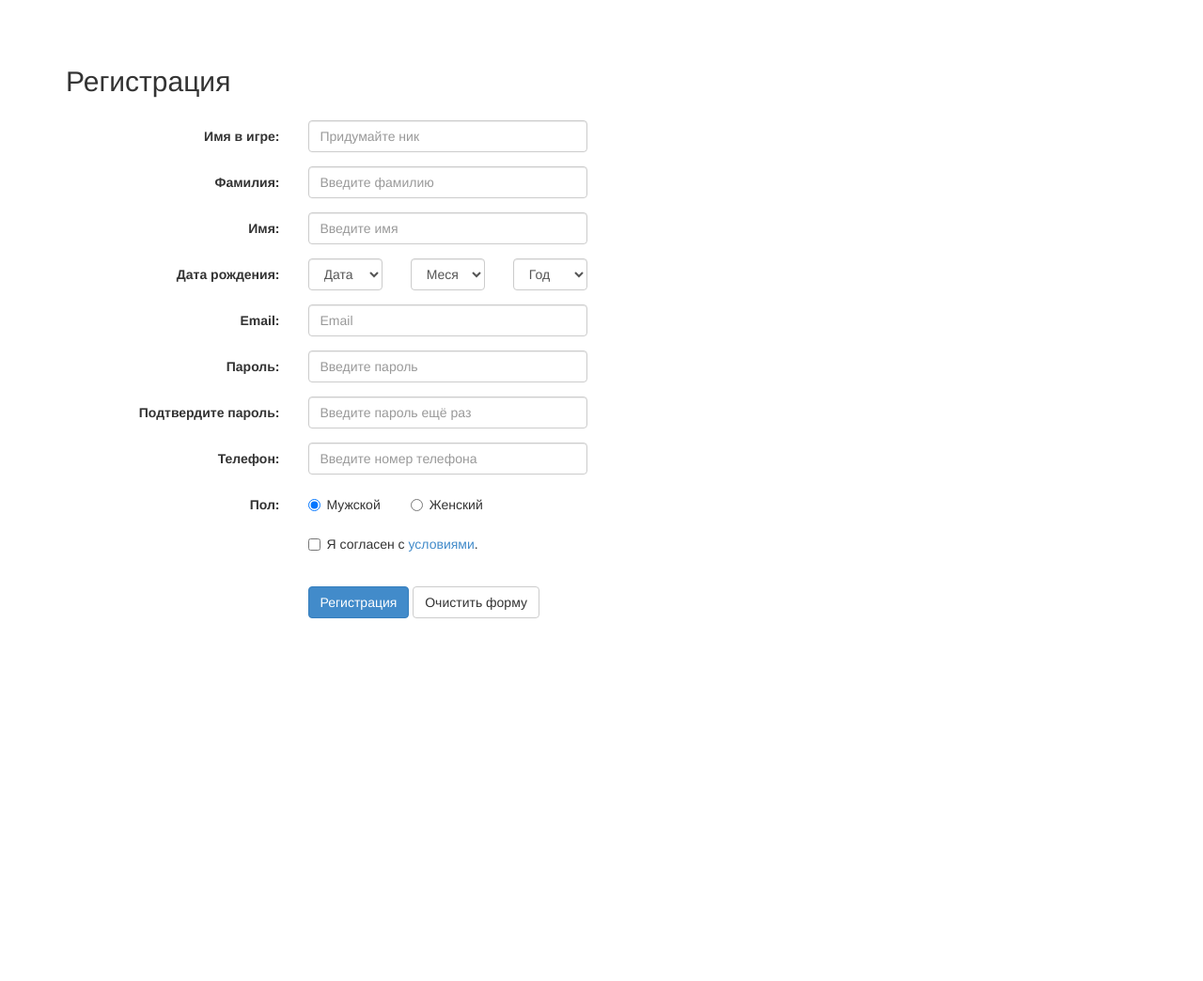
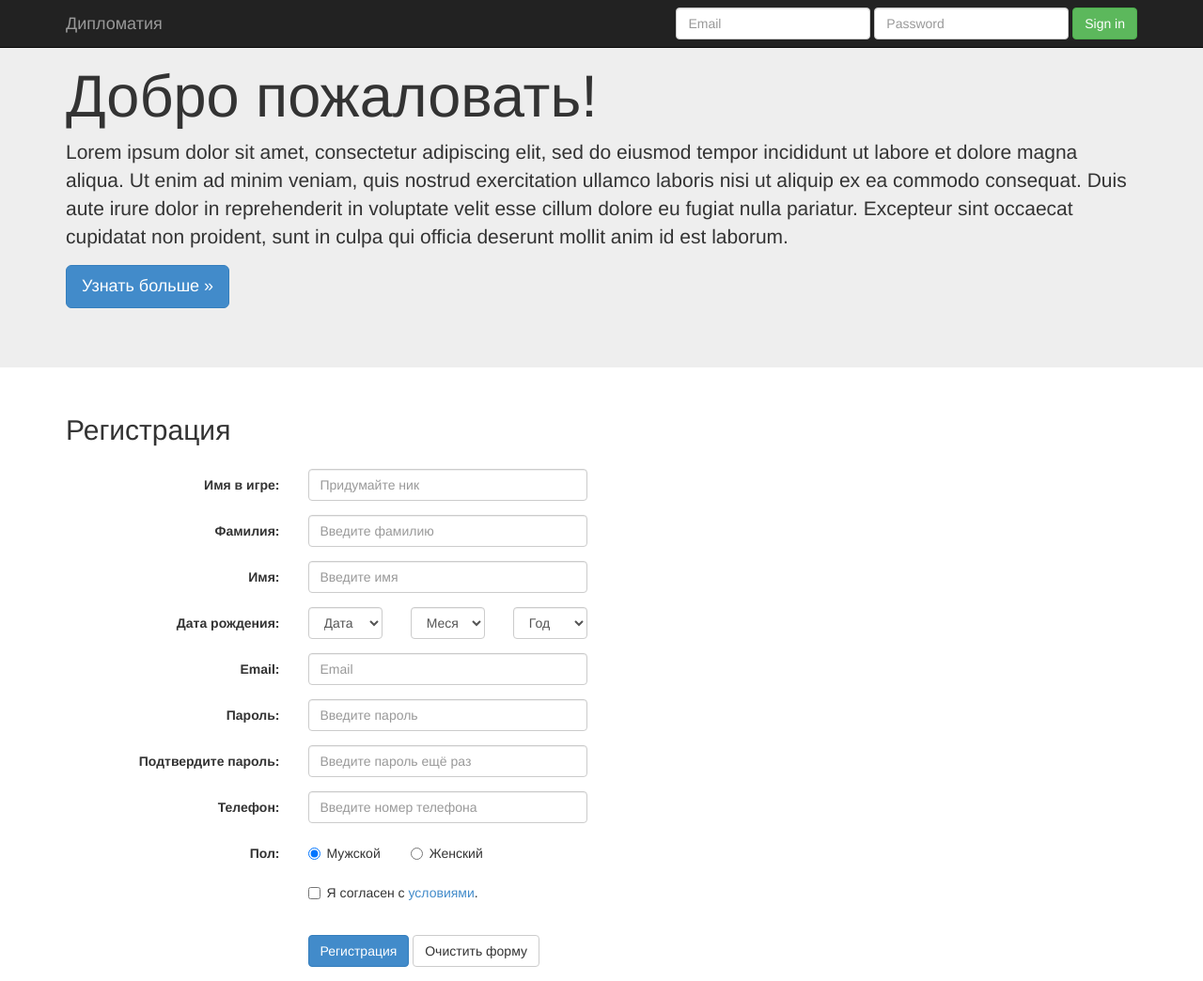
Before and after one commit to MAbdullin/php, a PHP site: page / in a window 1280 px wide. Shown: the whole page at 94% size. Before the commit the page ends 658 px from the top, so only its background shows below. Run offline with PHP 8.4, Linux system fonts and the light colour scheme; some libraries are stand-ins or nearby versions.

Commit message:
Добавлены стили к странице регистрации

```diff
--- a/index.php
+++ b/index.php
@@ -1,15 +1,59 @@
-<!doctype html>
+
+<!DOCTYPE html>
 <html lang="en">
 <head>
-    <meta charset="UTF-8">
-    <meta name="viewport"
-          content="width=device-width, user-scalable=no, initial-scale=1.0, maximum-scale=1.0, minimum-scale=1.0">
-    <meta http-equiv="X-UA-Compatible" content="ie=edge">
-    <title>Регистрация</title>
+    <meta charset="utf-8">
+    <meta http-equiv="X-UA-Compatible" content="IE=edge">
+    <meta name="viewport" content="width=device-width, initial-scale=1">
+    <title>Bootstrap 101 Template</title>
+
+    <!-- Bootstrap -->
     <link href="css/bootstrap.min.css" rel="stylesheet">
-    <link href="css/style.css" rel="stylesheet">
+
+    <!-- HTML5 Shim and Respond.js IE8 support of HTML5 elements and media queries -->
+    <!-- WARNING: Respond.js doesn't work if you view the page via file:// -->
+    <!--[if lt IE 9]>
+    <script src="https://oss.maxcdn.com/libs/html5shiv/3.7.0/html5shiv.js"></script>
+    <script src="https://oss.maxcdn.com/libs/respond.js/1.4.2/respond.min.js"></script>
+    <![endif]-->
 </head>
 <body>
+<!-- jQuery (necessary for Bootstrap's JavaScript plugins) -->
+<script src="https://ajax.googleapis.com/ajax/libs/jquery/1.11.0/jquery.min.js"></script>
+<!-- Include all compiled plugins (below), or include individual files as needed -->
+<script src="js/bootstrap.min.js"></script>
+<nav class="navbar navbar-inverse navbar-fixed-top">
+    <div class="container">
+        <div class="navbar-header">
+            <button type="button" class="navbar-toggle collapsed" data-toggle="collapse" data-target="#navbar" aria-expanded="false" aria-controls="navbar">
+                <span class="sr-only">Toggle navigation</span>
+                <span class="icon-bar"></span>
+                <span class="icon-bar"></span>
+                <span class="icon-bar"></span>
+            </button>
+            <a class="navbar-brand" href="#">Дипломатия</a>
+        </div>
+        <div id="navbar" class="navbar-collapse collapse">
+            <form class="navbar-form navbar-right">
+                <div class="form-group">
+                    <input type="text" placeholder="Email" class="form-control">
+                </div>
+                <div class="form-group">
+                    <input type="password" placeholder="Password" class="form-control">
+                </div>
+                <button type="submit" class="btn btn-success">Sign in</button>
+            </form>
+        </div><!--/.navbar-collapse -->
+    </div>
+</nav>
+
+<div class="jumbotron">
+    <div class="container">
+        <h1>Добро пожаловать!</h1>
+        <p>Lorem ipsum dolor sit amet, consectetur adipiscing elit, sed do eiusmod tempor incididunt ut labore et dolore magna aliqua. Ut enim ad minim veniam, quis nostrud exercitation ullamco laboris nisi ut aliquip ex ea commodo consequat. Duis aute irure dolor in reprehenderit in voluptate velit esse cillum dolore eu fugiat nulla pariatur. Excepteur sint occaecat cupidatat non proident, sunt in culpa qui officia deserunt mollit anim id est laborum.</p>
+        <p><a class="btn btn-primary btn-lg" href="#" role="button">Узнать больше »</a></p>
+    </div>
+</div>
 <div class="form-group">
     <div class="container">
     <h2>Регистрация</h2>
```
